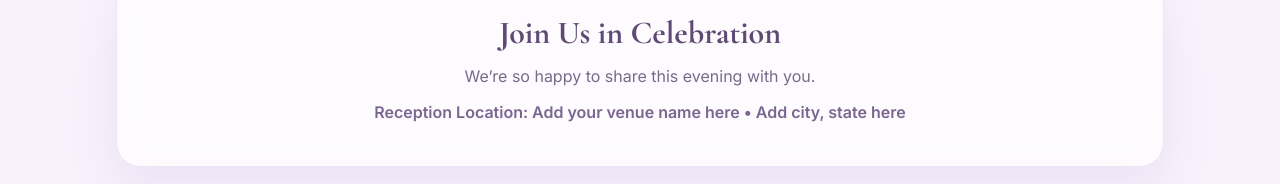
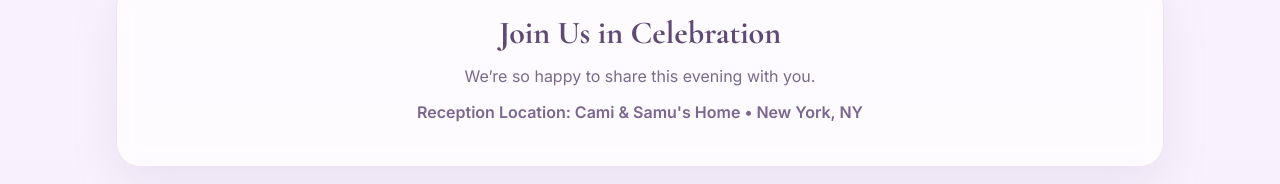
Before and after one commit to svm693/She-signed-too, a plain HTML site: page index.html in a window 1280 px wide. Shown: the part 1814-1998 px from the top of the page. Drawn offline with nearby package versions, Linux system fonts and the light colour scheme.

Commit message:
Update index.html

```diff
--- a/index.html
+++ b/index.html
@@ -477,7 +477,7 @@
     <section class="footer-card">
       <h2 class="footer-title">Join Us in Celebration</h2>
       <p class="footer-text">We’re so happy to share this evening with you.</p>
-      <p class="location">Reception Location: Add your venue name here • Add city, state here</p>
+      <p class="location">Reception Location: Cami & Samu's Home • New York, NY</p>
     </section>
 
     <p class="closing">With love, Camila &amp; Samuel</p>
```
